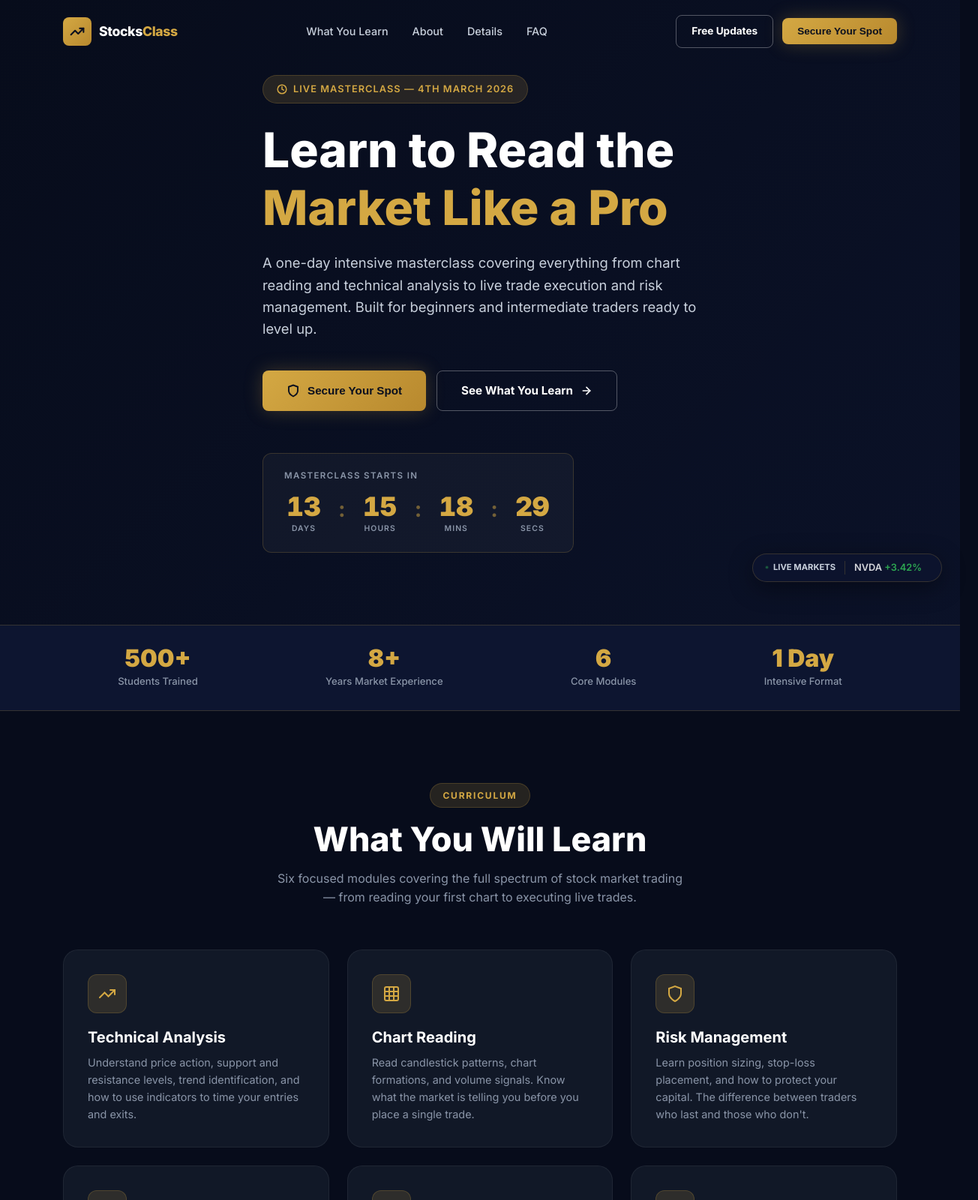
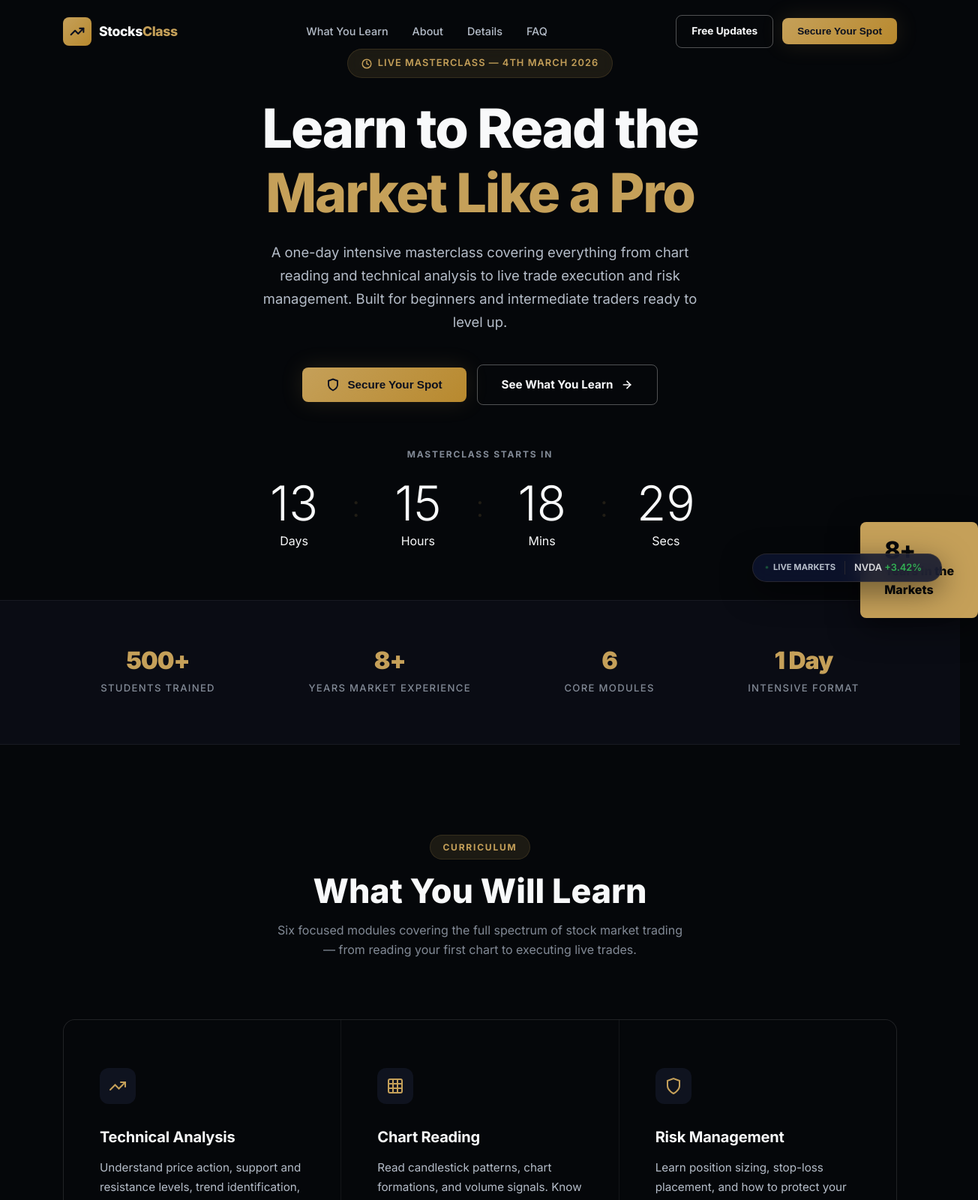
Before and after one commit to uwemdev/stocks-masterclass, a website: page public/index.html in a window 1280 px wide. Shown: the top 1600 px of the page at 75% size, 1304 px wide, since content can reach past the window. Drawn offline with Linux system fonts and the light colour scheme.

Commit message:
Professional redesign: 100vh hero, centered content, refined color palette, and unified grid system

```diff
--- a/public/index.html
+++ b/public/index.html
@@ -111,7 +111,6 @@
           </a>
         </div>
 
-        <div class="hero-bottom">
         <div class="countdown-wrapper">
           <div class="countdown-label">Masterclass starts in</div>
           <div class="countdown" id="countdown">
@@ -186,7 +185,7 @@
 
       <div class="learn-grid">
 
-        <div class="learn-card fade-up">
+        <div class="learn-card">
           <div class="learn-icon">
             <svg width="24" height="24" viewBox="0 0 24 24" fill="none" stroke="currentColor" stroke-width="2"
               stroke-linecap="round">
@@ -199,7 +198,7 @@
             time your entries and exits.</p>
         </div>
 
-        <div class="learn-card fade-up">
+        <div class="learn-card">
           <div class="learn-icon">
             <svg width="24" height="24" viewBox="0 0 24 24" fill="none" stroke="currentColor" stroke-width="2"
               stroke-linecap="round">
@@ -215,7 +214,7 @@
             you place a single trade.</p>
         </div>
 
-        <div class="learn-card fade-up">
+        <div class="learn-card">
           <div class="learn-icon">
             <svg width="24" height="24" viewBox="0 0 24 24" fill="none" stroke="currentColor" stroke-width="2"
               stroke-linecap="round">
@@ -227,7 +226,7 @@
             who last and those who don't.</p>
         </div>
 
-        <div class="learn-card fade-up">
+        <div class="learn-card">
           <div class="learn-icon">
             <svg width="24" height="24" viewBox="0 0 24 24" fill="none" stroke="currentColor" stroke-width="2"
               stroke-linecap="round">
@@ -241,7 +240,7 @@
             time without unnecessary exposure.</p>
         </div>
 
-        <div class="learn-card fade-up">
+        <div class="learn-card">
           <div class="learn-icon">
             <svg width="24" height="24" viewBox="0 0 24 24" fill="none" stroke="currentColor" stroke-width="2"
               stroke-linecap="round">
@@ -256,7 +255,7 @@
             market tests your conviction.</p>
         </div>
 
-        <div class="learn-card fade-up">
+        <div class="learn-card">
           <div class="learn-icon">
             <svg width="24" height="24" viewBox="0 0 24 24" fill="none" stroke="currentColor" stroke-width="2"
               stroke-linecap="round">
--- a/public/styles.css
+++ b/public/styles.css
@@ -15,21 +15,23 @@
 }
 
 :root {
-  --navy: #070c1b;
-  --navy-mid: #0d1530;
-  --navy-card: #111827;
-  --gold: #d4a843;
-  --gold-light: #f0c96a;
-  --gold-dim: rgba(212, 168, 67, 0.15);
-  --white: #ffffff;
-  --grey: #8a95a8;
-  --grey-light: #c8d0dc;
-  --border: rgba(212, 168, 67, 0.2);
-  --radius: 12px;
-  --radius-lg: 20px;
-  --transition: 0.3s ease;
-  --shadow: 0 8px 32px rgba(0, 0, 0, 0.4);
-  --glow: 0 0 24px rgba(212, 168, 67, 0.25);
+  --navy: #05070a;
+  --navy-mid: #0a0c14;
+  --navy-accent: #0f131f;
+  --navy-card: #0d101a;
+  --gold: #c5a059;
+  --gold-light: #e2c07d;
+  --gold-dim: rgba(197, 160, 89, 0.12);
+  --white: #f8f9fa;
+  --grey: #828a96;
+  --grey-light: #b5bdc9;
+  --border: rgba(197, 160, 89, 0.15);
+  --border-light: rgba(255, 255, 255, 0.06);
+  --radius: 8px;
+  --radius-lg: 16px;
+  --transition: 0.4s cubic-bezier(0.16, 1, 0.3, 1);
+  --shadow: 0 12px 40px rgba(0, 0, 0, 0.5);
+  --glow: 0 0 30px rgba(197, 160, 89, 0.15);
 }
 
 html {
@@ -107,7 +109,7 @@ p {
 }
 
 section {
-  padding: 96px 0;
+  padding: 120px 0;
 }
 
 /* ── Buttons ── */
@@ -259,10 +261,13 @@ section {
 /* ── Hero ── */
 .hero {
   position: relative;
-  min-height: 100vh;
-  display: flex;
-  align-items: center;
-  padding-top: 100px;
+  height: 100vh;
+  min-height: 700px;
+  display: flex;
+  align-items: center;
+  justify-content: center;
+  text-align: center;
+  padding: 0;
   overflow: hidden;
 }
 
@@ -274,19 +279,61 @@ section {
   background-image: url('hero.webp');
   background-size: cover;
   background-position: center;
-  filter: brightness(0.35);
+  filter: brightness(0.25);
 }
 
 .hero-overlay {
   position: absolute;
   inset: 0;
-  background: linear-gradient(135deg, rgba(7, 12, 27, 0.85) 0%, rgba(13, 21, 48, 0.6) 100%);
+  background: radial-gradient(circle at 50% 50%, rgba(5, 7, 10, 0.4) 0%, var(--navy) 100%);
 }
 
 .hero-content {
   position: relative;
   z-index: 2;
-  max-width: 820px;
+  max-width: 900px;
+  width: 100%;
+  padding: 0 24px;
+  display: flex;
+  flex-direction: column;
+  align-items: center;
+}
+
+.hero-badge {
+  display: inline-flex;
+  align-items: center;
+  gap: 8px;
+  background: var(--navy-accent);
+  border: 1px solid var(--border-light);
+  padding: 8px 18px;
+  border-radius: 100px;
+  font-size: 0.8rem;
+  font-weight: 600;
+  color: var(--grey-light);
+  margin-bottom: 2rem;
+  backdrop-filter: blur(8px);
+}
+
+.hero h1 {
+  font-size: clamp(2.5rem, 6vw, 4.5rem);
+  margin-bottom: 1.5rem;
+  letter-spacing: -0.03em;
+}
+
+.hero p {
+  font-size: 1.15rem;
+  color: var(--grey-light);
+  max-width: 640px;
+  margin-bottom: 3rem;
+  line-height: 1.7;
+}
+
+.hero-actions {
+  display: flex;
+  align-items: center;
+  justify-content: center;
+  gap: 16px;
+  margin-bottom: 4rem;
 }
 
 /* ── Floating Market Widget ── */
@@ -394,166 +441,94 @@ section {
   margin-bottom: 3.5rem;
 }
 
-/* Countdown */
+/* ── Countdown ── */
 .countdown-wrapper {
-  display: inline-block;
-  background: rgba(255, 255, 255, 0.04);
-  border: 1px solid var(--border);
-  border-radius: var(--radius);
-  padding: 20px 28px;
+  display: flex;
+  flex-direction: column;
+  align-items: center;
 }
 
 .countdown-label {
-  font-size: 0.72rem;
-  font-weight: 600;
+  font-size: 0.75rem;
+  font-weight: 700;
+  letter-spacing: 0.15em;
+  text-transform: uppercase;
+  color: var(--grey);
+  margin-bottom: 1.5rem;
+}
+
+.countdown {
+  display: flex;
+  align-items: center;
+  gap: 32px;
+}
+
+.countdown-unit {
+  display: flex;
+  flex-direction: column;
+  align-items: center;
+  min-width: 90px;
+}
+
+.countdown-num {
+  font-size: 4rem;
+  font-weight: 200;
+  color: var(--white);
+  line-height: 1;
+  margin-bottom: 6px;
+}
+
+.countdown-sep {
+  font-size: 2.5rem;
+  font-weight: 200;
+  color: var(--border);
+  margin-bottom: 24px;
+}
+
+.countdown-text {
+  font-size: 0.65rem;
+  font-weight: 700;
   letter-spacing: 0.12em;
   text-transform: uppercase;
-  color: var(--grey);
-  margin-bottom: 12px;
-}
-
-.countdown {
-  display: flex;
-  gap: 20px;
-  align-items: center;
-}
-
-.countdown-unit {
-  text-align: center;
-  min-width: 52px;
-}
-
-.countdown-num {
-  font-size: 2.2rem;
-  font-weight: 900;
   color: var(--gold);
-  line-height: 1;
-  font-variant-numeric: tabular-nums;
-}
-
-.countdown-unit span {
-  display: block;
-  font-size: 0.65rem;
-  font-weight: 600;
-  letter-spacing: 0.1em;
-  text-transform: uppercase;
-  color: var(--grey);
-  margin-top: 4px;
-}
-
-.countdown-sep {
-  font-size: 1.8rem;
-  font-weight: 700;
-  color: var(--gold);
-  opacity: 0.5;
-  margin-bottom: 14px;
 }
 
 /* ── Stats bar ── */
 .stats-bar {
   background: var(--navy-mid);
-  border-top: 1px solid var(--border);
-  border-bottom: 1px solid var(--border);
-  padding: 28px 0;
-}
-
-/* ── Market Pulse ── */
-.market-pulse {
-  background: var(--navy);
-  padding: 80px 0;
-}
-
-.market-pulse-header {
+  border-top: 1px solid var(--border-light);
+  border-bottom: 1px solid var(--border-light);
+  padding: 64px 0;
+}
+
+.stats-inner {
+  display: flex;
+  justify-content: space-around;
+  flex-wrap: wrap;
+  gap: 48px;
+}
+
+.stat-item {
   text-align: center;
-  margin-bottom: 48px;
-}
-
-.pulse-grid {
-  display: grid;
-  grid-template-columns: repeat(auto-fit, minmax(200px, 1fr));
-  gap: 16px;
-}
-
-.pulse-card {
-  background: var(--navy-card);
-  border: 1px solid rgba(255, 255, 255, 0.06);
-  border-radius: var(--radius);
-  padding: 20px;
-  transition: border-color var(--transition), transform var(--transition);
-  position: relative;
-  overflow: hidden;
-}
-
-.pulse-card:hover {
-  border-color: var(--border);
-  transform: translateY(-3px);
-}
-
-.pulse-card-top {
-  display: flex;
-  justify-content: space-between;
-  align-items: flex-start;
-  margin-bottom: 12px;
-}
-
-.pulse-symbol {
-  font-size: 0.95rem;
-  font-weight: 800;
-  color: var(--white);
-  letter-spacing: 0.04em;
-}
-
-.pulse-name {
-  font-size: 0.72rem;
-  color: var(--grey);
-  margin-top: 2px;
-}
-
-.pulse-badge {
-  font-size: 0.72rem;
-  font-weight: 700;
-  padding: 3px 10px;
-  border-radius: 100px;
-}
-
-.pulse-badge.up {
-  background: rgba(52, 199, 89, 0.12);
-  color: #34c759;
-}
-
-.pulse-badge.down {
-  background: rgba(224, 82, 82, 0.12);
-  color: #e05252;
-}
-
-.pulse-price {
-  font-size: 1.4rem;
+}
+
+.stat-num {
+  font-size: 3rem;
   font-weight: 900;
   color: var(--white);
   line-height: 1;
-  margin-bottom: 4px;
-  font-variant-numeric: tabular-nums;
-}
-
-.pulse-change {
-  font-size: 0.78rem;
-  font-weight: 600;
-}
-
-.pulse-change.up {
-  color: #34c759;
-}
-
-.pulse-change.down {
-  color: #e05252;
-}
-
-.pulse-sparkline {
-  margin-top: 14px;
-  width: 100%;
-  height: 40px;
-  display: block;
-}
+  margin-bottom: 10px;
+  letter-spacing: -0.03em;
+}
+
+.stat-desc {
+  font-size: 0.8rem;
+  font-weight: 700;
+  color: var(--grey);
+  text-transform: uppercase;
+  letter-spacing: 0.1em;
+}
+
 
 .pulse-updated {
   font-size: 0.65rem;
@@ -622,166 +597,131 @@ section {
   margin-bottom: 56px;
 }
 
+/* ── Learn ── */
+.learn {
+  background: var(--navy);
+}
+
+.learn-header {
+  text-align: center;
+  margin-bottom: 80px;
+}
+
 .learn-grid {
   display: grid;
-  grid-template-columns: repeat(auto-fit, minmax(300px, 1fr));
-  gap: 24px;
+  grid-template-columns: repeat(3, 1fr);
+  gap: 1px;
+  background: var(--border-light);
+  border: 1px solid var(--border-light);
+  border-radius: var(--radius-lg);
+  overflow: hidden;
 }
 
 .learn-card {
-  background: var(--navy-card);
-  border: 1px solid rgba(255, 255, 255, 0.06);
-  border-radius: var(--radius-lg);
-  padding: 32px;
-  transition: border-color var(--transition), transform var(--transition), box-shadow var(--transition);
+  background: var(--navy);
+  padding: 64px 48px;
+  transition: background var(--transition);
 }
 
 .learn-card:hover {
-  border-color: var(--border);
-  transform: translateY(-4px);
-  box-shadow: var(--shadow);
+  background: var(--navy-mid);
 }
 
 .learn-icon {
-  width: 52px;
-  height: 52px;
-  background: var(--gold-dim);
-  border: 1px solid var(--border);
+  width: 48px;
+  height: 48px;
+  background: var(--navy-accent);
   border-radius: 12px;
   display: flex;
   align-items: center;
   justify-content: center;
-  margin-bottom: 20px;
-}
-
-.learn-icon svg {
   color: var(--gold);
+  margin-bottom: 32px;
 }
 
 .learn-card h3 {
-  margin-bottom: 10px;
+  margin-bottom: 16px;
+  letter-spacing: -0.01em;
 }
 
 .learn-card p {
-  font-size: 0.9rem;
-  color: var(--grey);
+  font-size: 0.95rem;
+  line-height: 1.7;
+  color: var(--grey-light);
 }
 
 /* ── About ── */
 .about {
   background: var(--navy-mid);
+  border-top: 1px solid var(--border-light);
+  border-bottom: 1px solid var(--border-light);
 }
 
 .about-inner {
   display: grid;
-  grid-template-columns: 1fr 1fr;
-  gap: 64px;
-  align-items: center;
-}
-
-.about-visual {
-  position: relative;
+  grid-template-columns: 1.1fr 1fr;
+  gap: 80px;
+  align-items: center;
 }
 
 .about-img-wrap {
   width: 100%;
-  aspect-ratio: 4/5;
+  aspect-ratio: 16/10;
   border-radius: var(--radius-lg);
   overflow: hidden;
-  background: linear-gradient(135deg, #1a2540, #0d1530);
-  border: 1px solid var(--border);
-  display: flex;
-  align-items: center;
-  justify-content: center;
-}
-
-.about-placeholder-svg {
-  opacity: 0.4;
+  background: var(--navy-accent);
+  border: 1px solid var(--border-light);
 }
 
 .about-badge-float {
   position: absolute;
-  bottom: -16px;
-  right: -16px;
-  background: linear-gradient(135deg, var(--gold), #b8892e);
-  color: #0a0f1e;
+  bottom: -24px;
+  right: -24px;
+  background: var(--gold);
+  color: var(--navy);
   border-radius: var(--radius);
-  padding: 16px 20px;
+  padding: 24px 32px;
   font-weight: 800;
-  font-size: 0.85rem;
-  box-shadow: var(--glow);
+  box-shadow: var(--shadow);
+  z-index: 5;
 }
 
 .about-badge-float .big {
-  font-size: 1.6rem;
+  font-size: 2rem;
   display: block;
-  line-height: 1;
-}
-
-.about-text .section-label {
-  margin-bottom: 1rem;
-}
-
-.about-text h2 {
-  margin-bottom: 1rem;
-}
-
-.about-text p {
-  margin-bottom: 1.25rem;
-}
-
-.about-tags {
-  display: flex;
-  flex-wrap: wrap;
-  gap: 10px;
-  margin-top: 1.5rem;
-}
-
-.about-tag {
-  background: var(--gold-dim);
-  border: 1px solid var(--border);
-  color: var(--gold);
-  border-radius: 100px;
-  padding: 6px 16px;
-  font-size: 0.8rem;
-  font-weight: 600;
-}
-
-/* ── Masterclass Details ── */
+  line-height: 0.9;
+  letter-spacing: -0.04em;
+}
+
+/* ── Details ── */
 .details {
   background: var(--navy);
 }
 
-.details-header {
-  text-align: center;
-  margin-bottom: 56px;
-}
-
 .details-grid {
   display: grid;
-  grid-template-columns: 1fr 1fr;
-  gap: 32px;
-  align-items: start;
+  grid-template-columns: 1.2fr 1fr;
+  gap: 48px;
 }
 
 .details-card {
-  background: var(--navy-card);
-  border: 1px solid rgba(255, 255, 255, 0.06);
+  background: var(--navy-mid);
+  border: 1px solid var(--border-light);
   border-radius: var(--radius-lg);
-  padding: 40px;
+  padding: 56px 48px;
 }
 
 .details-card.featured {
-  border-color: var(--border);
+  border: 1px solid var(--border);
   box-shadow: var(--glow);
 }
 
 .price-tag {
-  font-size: 3rem;
-  font-weight: 900;
-  color: var(--gold);
-  line-height: 1;
-  margin: 16px 0 8px;
+  font-size: 3.5rem;
+  font-weight: 200;
+  color: var(--white);
+  margin: 20px 0 10px;
+  letter-spacing: -0.02em;
 }
 
 .price-note {
```
Lines whose indentation alone changed are shown as unchanged.
